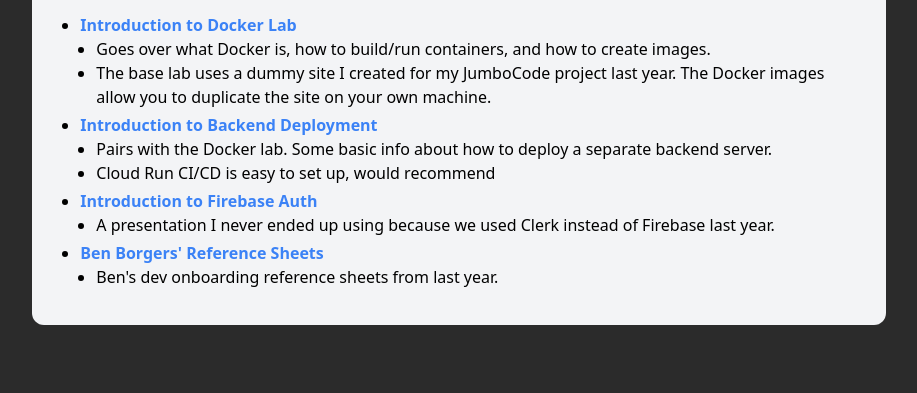
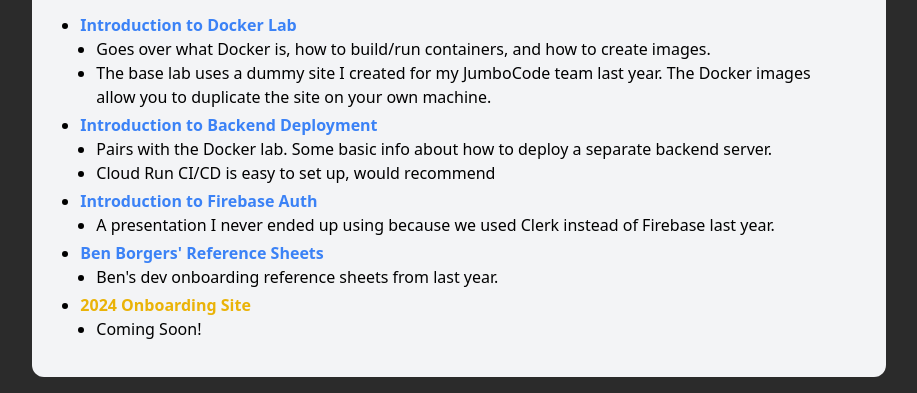
Before and after one commit to gabrielsessions/jc-tl-onboarding-2024, a website: page resources/index.html in a window 1280 px wide. Shown: the part 2275-2668 px from the top of the page, without its empty margins (181-1098 px from the left). Before the commit the page ends 2616 px from the top, so only its background shows below. Drawn offline with Linux system fonts and the light colour scheme.

Commit message:
future onboarding link

```diff
--- a/resources/index.html
+++ b/resources/index.html
@@ -62,7 +62,7 @@
         </a>
         <ul class="list-disc ml-4 font-normal">
           <li class="list-item">Goes over what Docker is, how to build/run containers, and how to create images.</li>
-          <li>The base lab uses a dummy site I created for my JumboCode project last year. The Docker images allow you to duplicate the site on your own machine.</li>
+          <li>The base lab uses a dummy site I created for my JumboCode team last year. The Docker images allow you to duplicate the site on your own machine.</li>
         </ul>
       </li>
       <li class="list-item mb-1 font-semibold">
@@ -96,6 +96,15 @@
         </ul>
       </li>
 
+      <li class="list-item mb-1 font-semibold">
+        <p class="text-yellow-500">
+          2024 Onboarding Site
+        </p>
+        <ul class="list-disc ml-4 font-normal">
+          <li class="list-item">Coming Soon!</li>
+        </ul>
+      </li>
+
 
 
     </ul>
```
Also changed, not shown: output.css.
